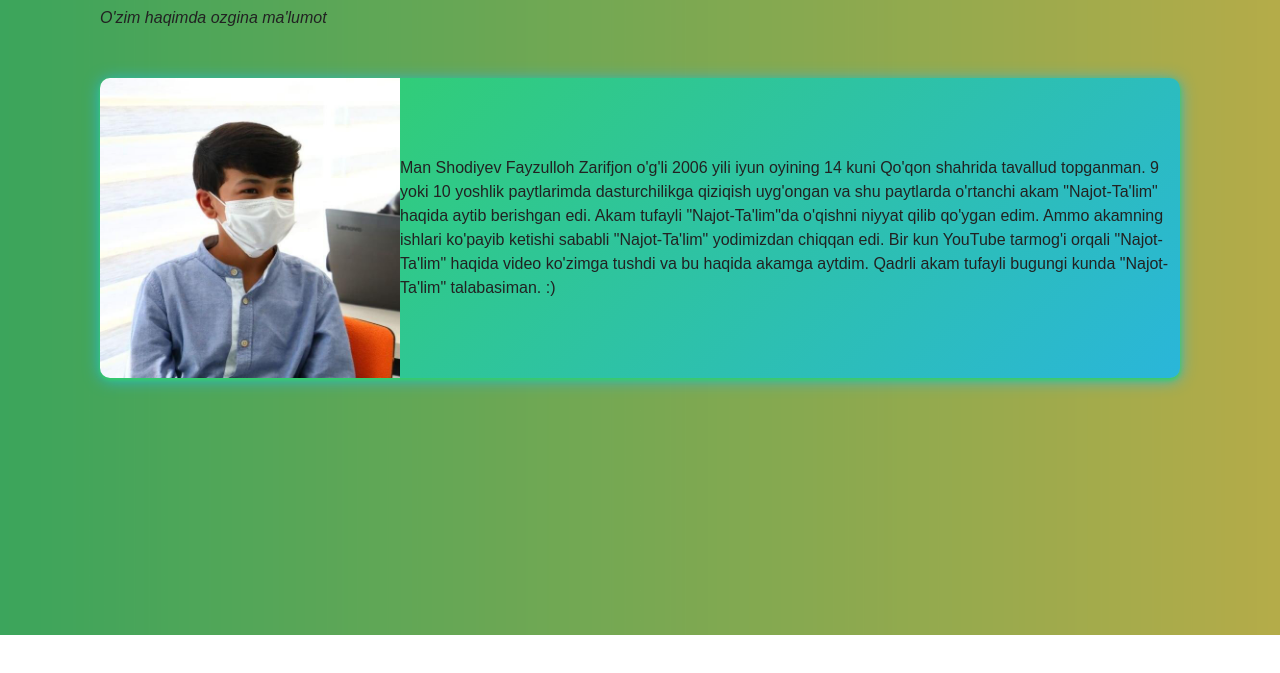
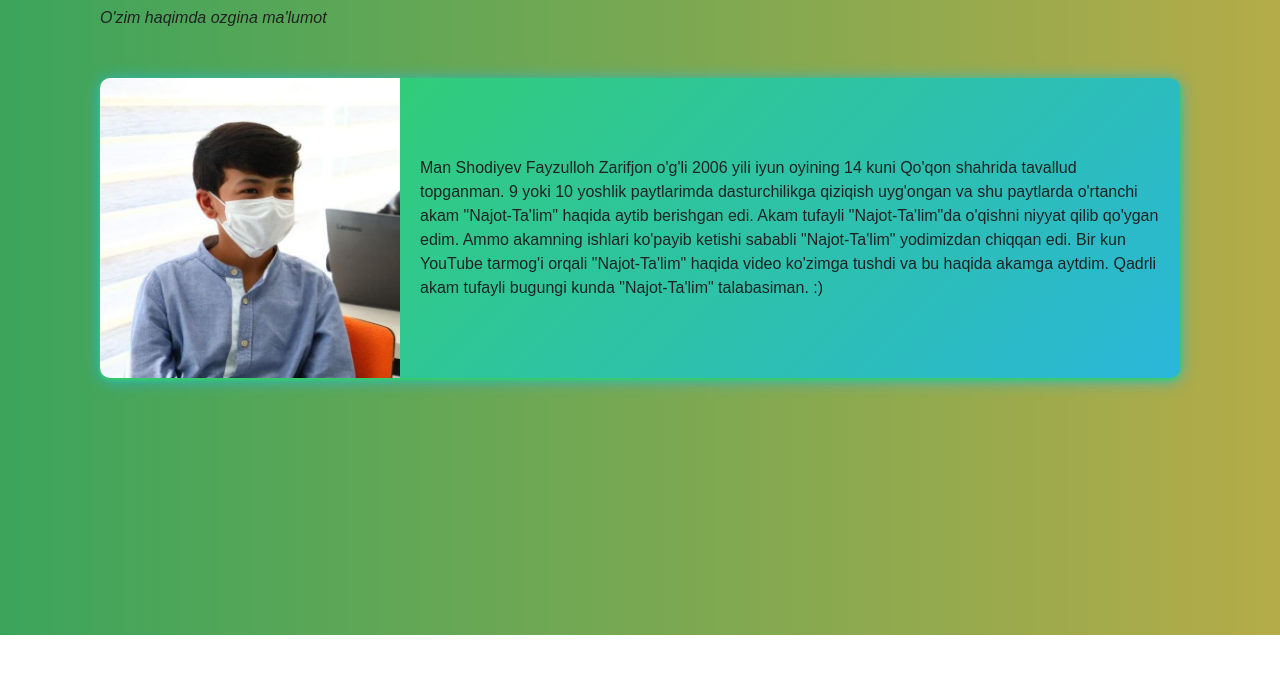
Before and after one commit to ShodiyevF/Portfolio-ShodiyevF, a plain HTML site: page pages/about/index.html in a window 1280 px wide. Shown: the part 85-758 px from the top of the page. Drawn offline with nearby package versions, Linux system fonts and the light colour scheme; a web font is replaced by a local one.

Commit message:
add font and add padding on text of about me : )

```diff
--- a/pages/about/index.html
+++ b/pages/about/index.html
@@ -18,8 +18,10 @@
 			<br>
 			<br>
 			<div class="img-p-wrapper">
-				<img class="img mask" src="img/mask.jpg" area-h >
-				<p class="p-malumot">Man Shodiyev Fayzulloh Zarifjon o'g'li 2006 yili iyun oyining 14 kuni Qo'qon shahrida tavallud topganman. 9 yoki 10 yoshlik paytlarimda dasturchilikga qiziqish uyg'ongan va shu paytlarda o'rtanchi akam "Najot-Ta'lim" haqida aytib berishgan edi. Akam tufayli "Najot-Ta'lim"da o'qishni niyyat qilib qo'ygan edim. Ammo akamning ishlari ko'payib ketishi sababli "Najot-Ta'lim" yodimizdan chiqqan edi. Bir kun YouTube tarmog'i orqali "Najot-Ta'lim" haqida video ko'zimga tushdi va bu haqida akamga aytdim. Qadrli akam tufayli bugungi kunda "Najot-Ta'lim" talabasiman. :)</p>
+				<img class="img mask" src="img/mask.jpg" aria-hidden="true" >
+				<div class="p-wrapper">
+					<p class="p-malumot">Man Shodiyev Fayzulloh Zarifjon o'g'li 2006 yili iyun oyining 14 kuni Qo'qon shahrida tavallud topganman. 9 yoki 10 yoshlik paytlarimda dasturchilikga qiziqish uyg'ongan va shu paytlarda o'rtanchi akam "Najot-Ta'lim" haqida aytib berishgan edi. Akam tufayli "Najot-Ta'lim"da o'qishni niyyat qilib qo'ygan edim. Ammo akamning ishlari ko'payib ketishi sababli "Najot-Ta'lim" yodimizdan chiqqan edi. Bir kun YouTube tarmog'i orqali "Najot-Ta'lim" haqida video ko'zimga tushdi va bu haqida akamga aytdim. Qadrli akam tufayli bugungi kunda "Najot-Ta'lim" talabasiman. :)</p>
+				</div>
 			</div>
 		</div>
 	</div>
--- a/pages/about/main.css
+++ b/pages/about/main.css
@@ -88,7 +88,9 @@ img {
     background: linear-gradient(135deg, #33D35E 0%, #2AB6D9 99.58%);
 }
 
-
+.p-wrapper{
+    padding: 20px;
+}
 
 @media only screen and (max-width: 720px){
 
```
Also changed, not shown: fonts/homa.ttf (added). Lines whose indentation alone changed are shown as unchanged.
